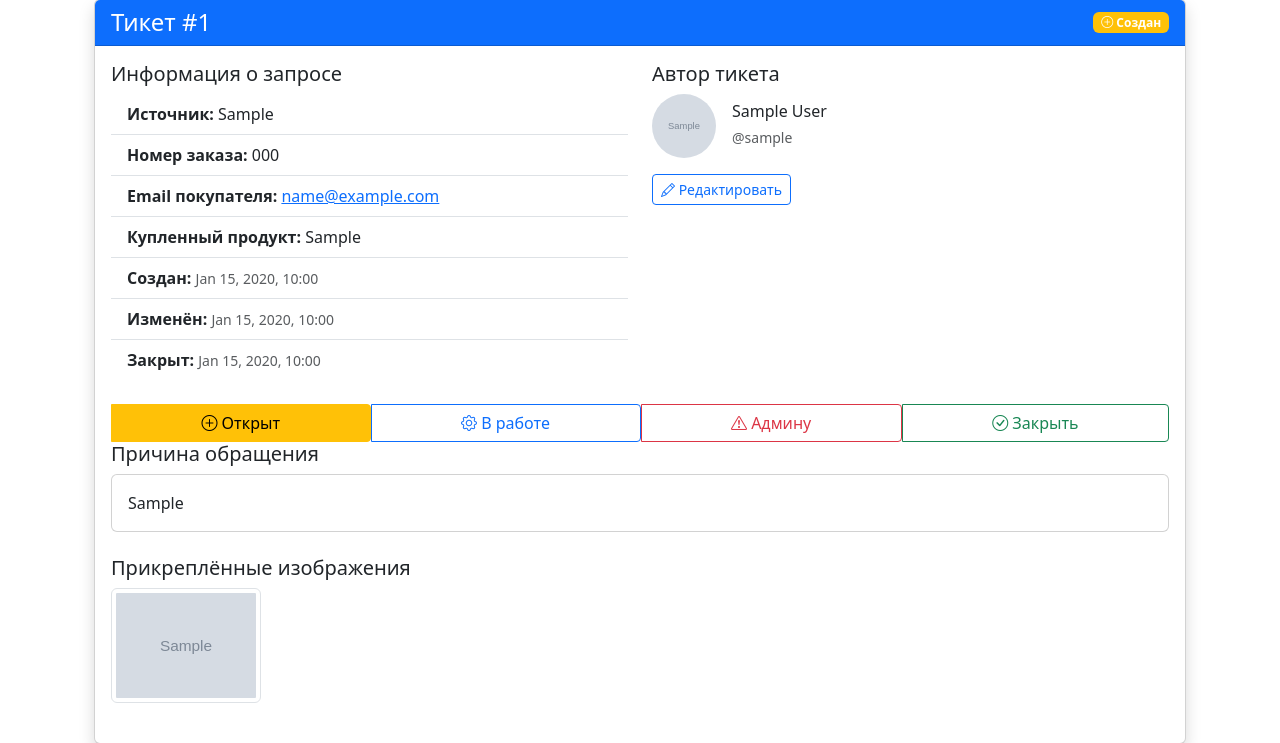
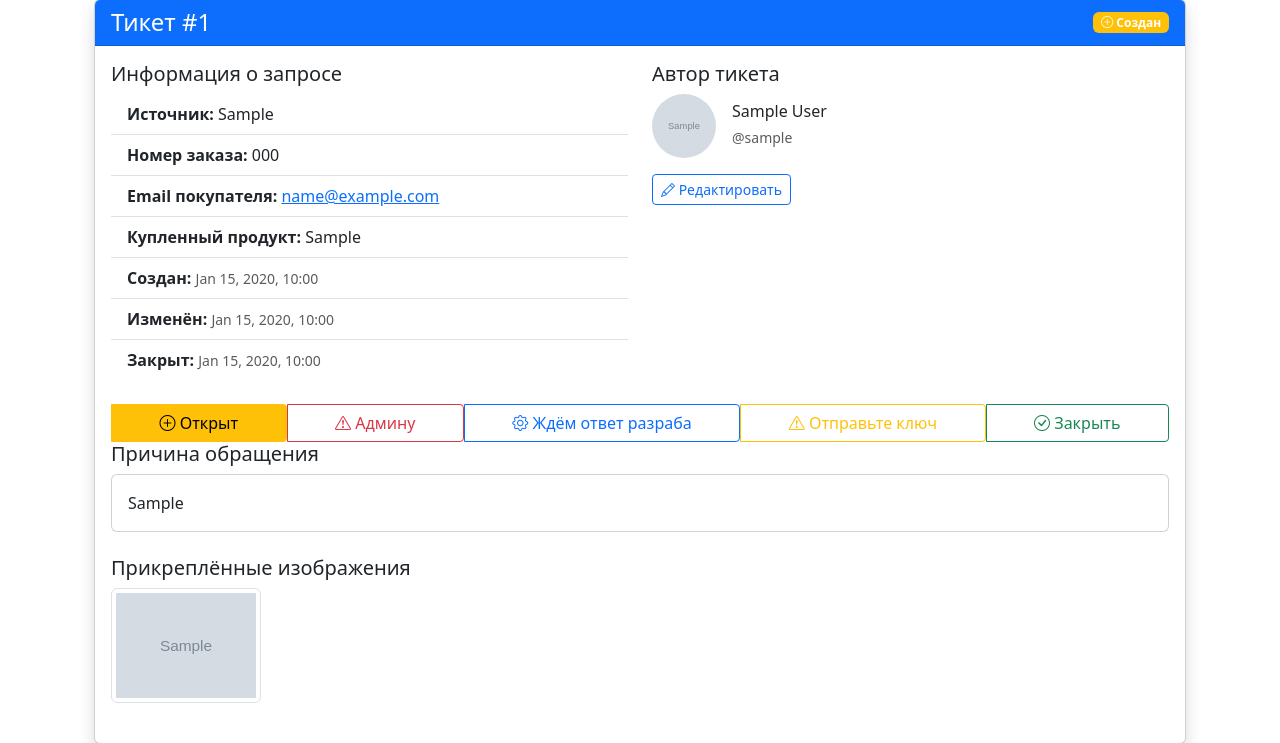
Before and after one commit to denis9911/Ticket-Site, a Flask app: page /ticket/1 in a window 1280 px wide. Shown: the part 81-824 px from the top of the page. Run offline with Flask 3, Linux system fonts and the light colour scheme; a user stored in the database is signed in; tables that the repository leaves empty hold one stand-in row (values such as "Sample post"); grey boxes marked "Sample" are stand-in pictures; some libraries are stand-ins or nearby versions.

Commit message:
Initial commit: changing statuses

```diff
--- a/forms/ticket_forms.py
+++ b/forms/ticket_forms.py
@@ -25,7 +25,7 @@ class EditTicketForm(FlaskForm):
     images = MultipleFileField('Прикрепить изображения',
                                validators=[FileAllowed(['jpg', 'jpeg', 'png', 'gif'], 'Только изображения!')])
     status = SelectField('Статус',
-                         choices=[('open', 'Открыт'), ('in_progress', 'В работе'), ('admin_needed', 'Требуется админ'),
+                         choices=[('open', 'Открыт'), ('waiting_for_dev', 'Ждём ответ разраба'), ('admin_needed', 'Требуется админ'), ('send_to_buyer', "Отправьте ключ"),
                                   ('closed', 'Закрыт')], validators=[DataRequired()])
     submit = SubmitField('Сохранить изменения')
 
--- a/models/attachment.py
+++ b/models/attachment.py
@@ -1,5 +1,6 @@
 from extensions import db
 from flask import url_for
+
 
 class TicketAttachment(db.Model):
     id = db.Column(db.Integer, primary_key=True)
--- a/routes/ticket.py
+++ b/routes/ticket.py
@@ -26,7 +26,7 @@ def save_file(file):
 @login_required
 def dashboard():
     open_tickets = Ticket.query.filter(
-        Ticket.status.in_(['open', 'in_progress', 'admin_needed'])
+        Ticket.status.in_(['open', 'waiting_for_dev', 'admin_needed', 'send_to_buyer'])
     ).order_by(Ticket.created_at.desc()).all()
 
     closed_tickets = Ticket.query.filter(Ticket.status == 'closed').order_by(Ticket.closed_at.desc()).all()
@@ -152,8 +152,6 @@ def change_status(ticket_id):
         abort(404)
 
     new_status = request.form.get('new_status')
-    if new_status not in ['open', 'in_progress', 'admin_needed', 'closed']:
-        abort(400)
 
     # Логика изменения статуса
     # Сохраняем старый статус для сравнения
--- a/templates/ticket_card.html
+++ b/templates/ticket_card.html
@@ -75,6 +75,8 @@
 
                     {% if ticket.status == 'closed' %}<i class="bi bi-check-circle"></i> Закрыт
                     {% elif ticket.status == 'in_progress' %}<i class="bi bi-gear"></i> В работе
+                    {% elif ticket.status == 'waiting_for_dev' %}<i class="bi bi-arrow-clockwise"></i> Ждём разраба
+                    {% elif ticket.status == 'send_to_buyer' %}<i class="bi bi-key-fill"></i> Отправьте ключ
                     {% elif ticket.status == 'admin_needed' %}<i class="bi bi-exclamation-triangle"></i> Нужен админ
                     {% else %}<i class="bi bi-plus-circle"></i> Создан{% endif %}
                 </span>
--- a/templates/ticket_view.html
+++ b/templates/ticket_view.html
@@ -130,19 +130,28 @@
 
                 <form action="{{ url_for('ticket.change_status', ticket_id=ticket.id) }}" method="POST"
                       class="flex-grow-1">
-                    <input type="hidden" name="new_status" value="in_progress">
+                    <input type="hidden" name="new_status" value="admin_needed">
                     <button type="submit"
-                            class="btn btn-{% if ticket.status == 'in_progress' %}primary{% else %}outline-primary{% endif %} w-100">
-                        <i class="bi bi-gear"></i> В работе
+                            class="btn btn-{% if ticket.status == 'admin_needed' %}danger{% else %}outline-danger{% endif %} w-100">
+                        <i class="bi bi-exclamation-triangle"></i> Админу
                     </button>
                 </form>
 
                 <form action="{{ url_for('ticket.change_status', ticket_id=ticket.id) }}" method="POST"
                       class="flex-grow-1">
-                    <input type="hidden" name="new_status" value="admin_needed">
+                    <input type="hidden" name="new_status" value="waiting_for_dev">
                     <button type="submit"
-                            class="btn btn-{% if ticket.status == 'admin_needed' %}danger{% else %}outline-danger{% endif %} w-100">
-                        <i class="bi bi-exclamation-triangle"></i> Админу
+                            class="btn btn-{% if ticket.status == 'waiting_for_dev' %}primary{% else %}outline-primary{% endif %} w-100">
+                        <i class="bi bi-gear"></i> Ждём ответ разраба
+                    </button>
+                </form>
+
+                <form action="{{ url_for('ticket.change_status', ticket_id=ticket.id) }}" method="POST"
+                      class="flex-grow-1">
+                    <input type="hidden" name="new_status" value="send_to_buyer">
+                    <button type="submit"
+                            class="btn btn-{% if ticket.status == 'send_to_buyer' %}warning{% else %}outline-warning{% endif %} w-100">
+                        <i class="bi bi-exclamation-triangle"></i> Отправьте ключ
                     </button>
                 </form>
 
```
